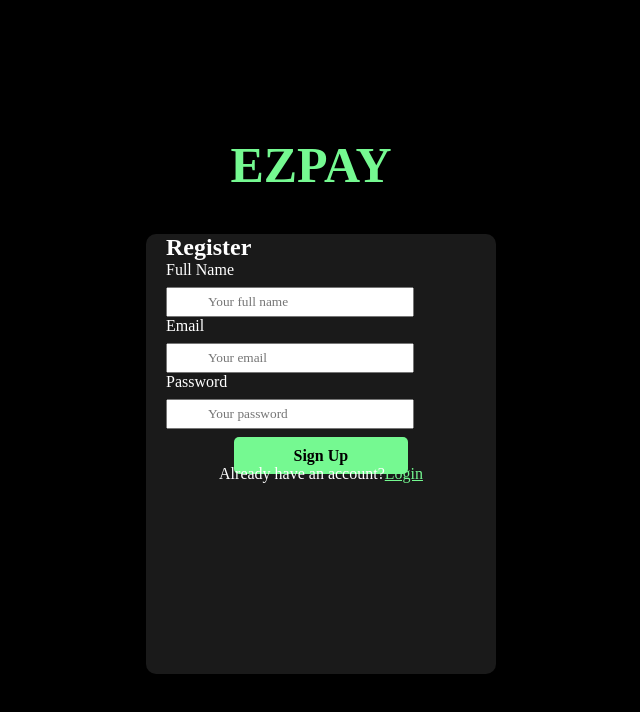
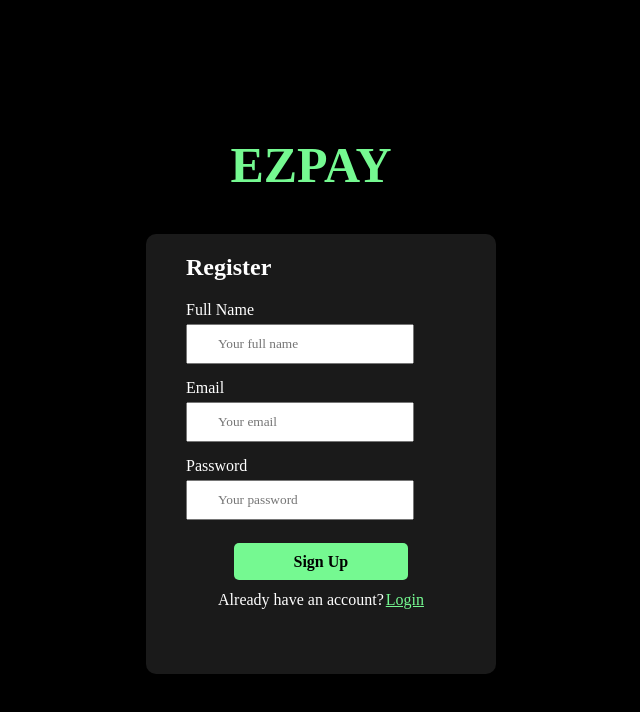
Before and after one commit to dwiwidianto/fe-ezpay, a React (Create React App) app: page /register in a window 1280 px wide. Shown: the top 712 px of the page, without its empty margins (329-969 px from the left). Built offline with nearby package versions, Linux system fonts and the light colour scheme; a web font is replaced by a local one.

Commit message:
bugfix page signup

```diff
--- a/src/pages/signup/index.js
+++ b/src/pages/signup/index.js
@@ -7,11 +7,11 @@ export default function Signup() {
   return (
     <>
     <div className="signup">
-      <div className={style.login}>EZPAY</div>
+      <div className={style.labelIcon}>EZPAY</div>
       <Container className={style.card}>
         <FloatingLabel>
           <Form>
-            <h2 className={style.signin}>Register</h2>
+            <h2 className={style.labelRegister}>Register</h2>
             <div className="form-group">
               <label className={style.label}>Full Name</label>
               <br />
@@ -32,9 +32,9 @@ export default function Signup() {
                 Sign Up
               </Button>
             </div>
-            <p className="forgot-password text-right" style={{ textAlign: "center" }}>
+            <p className="forgot-password text-right" style={{ textAlign: "center",marginTop:"20px" }}>
               Already have an account?
-              <Button href="/login" style={{color:"#75F991"}}>
+              <Button href="/login" style={{color:"#75F991", marginLeft:"2px"}}>
                   Login
               </Button>
             </p>
--- a/src/pages/signup/signup.module.css
+++ b/src/pages/signup/signup.module.css
@@ -1,8 +1,7 @@
-.login {
+.labelIcon {
     text-align: center;
     color: #75F991;
     margin-top: 10px;
-    font-family: ProductSans;
     font-weight: bold;
     font-size: 50px;
     margin-bottom: 20px;
@@ -18,34 +17,35 @@
     justify-content: center;
 }
 
-.signin{
+.labelRegister{
     text-align: left;
-    font-family: ProductSans;
-    margin-left: 20px;
+    margin-left: 40px;
+    margin-top: 20px;
+    margin-bottom: 20px;
+
 }
 
 .label{
     text-align: left;
-    font-family: ProductSans;
-    margin-left: 20px;
+    margin-left: 40px;
 }
 
+
 .form{
-    margin-left: 20px;
-    padding-left: 0%;
-    padding:5px 40px;
-    margin-top: 8px;
+    margin-left: 40px;
+    padding:10px 30px;
+    margin-top: 5px;
+    margin-bottom: 15px;
 }
 
 .button {
     text-decoration: None;
     color: black;
-    font-family: ProductSans;
     font-weight: bold;
     background-color: #75F991;
     padding: 10px 60px;
     margin-left: 25%;
     margin-top: 70px;
-    margin-bottom: 10px;
+    margin-bottom: 20px;
     border-radius: 5px;
 }
```
